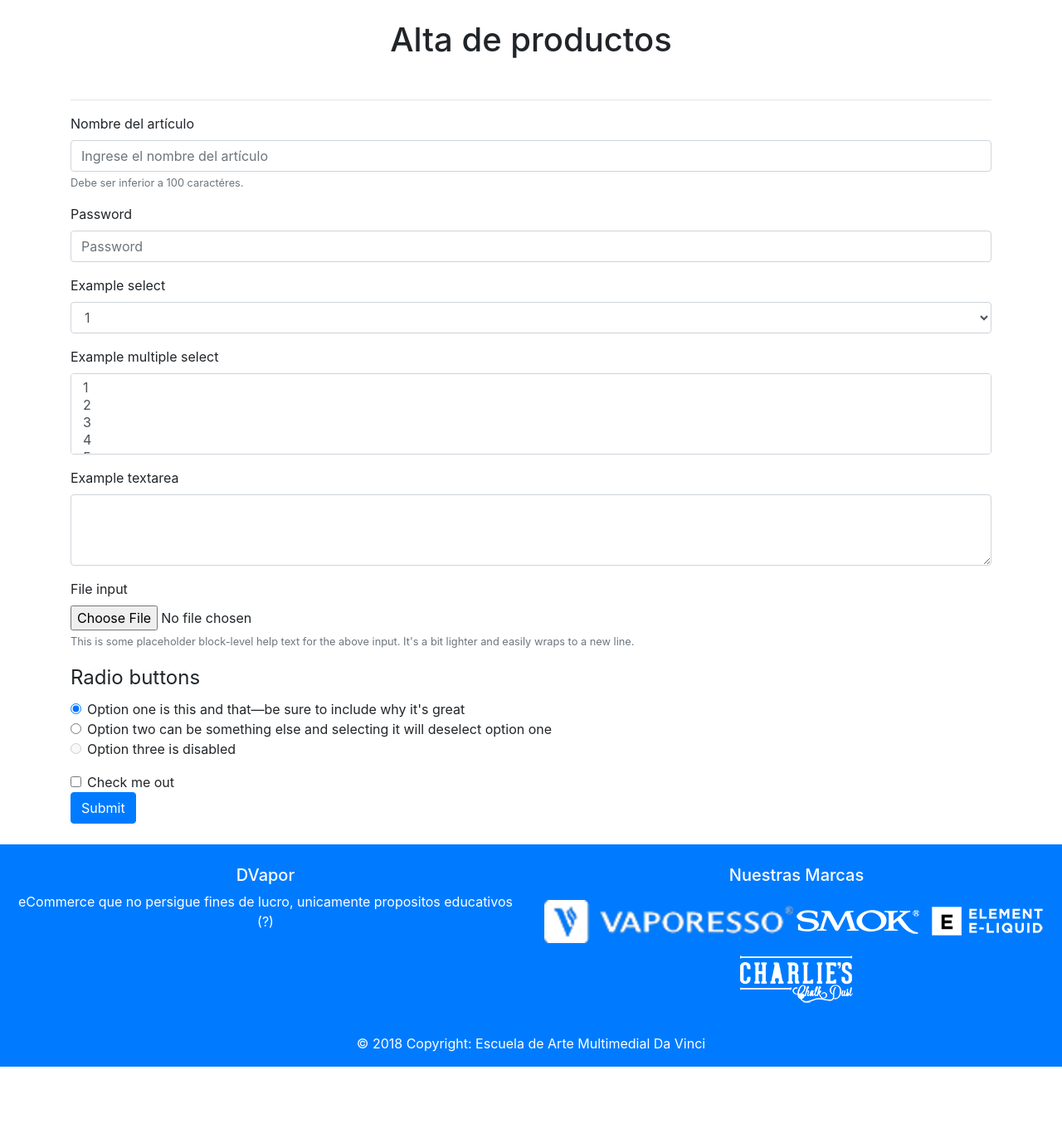
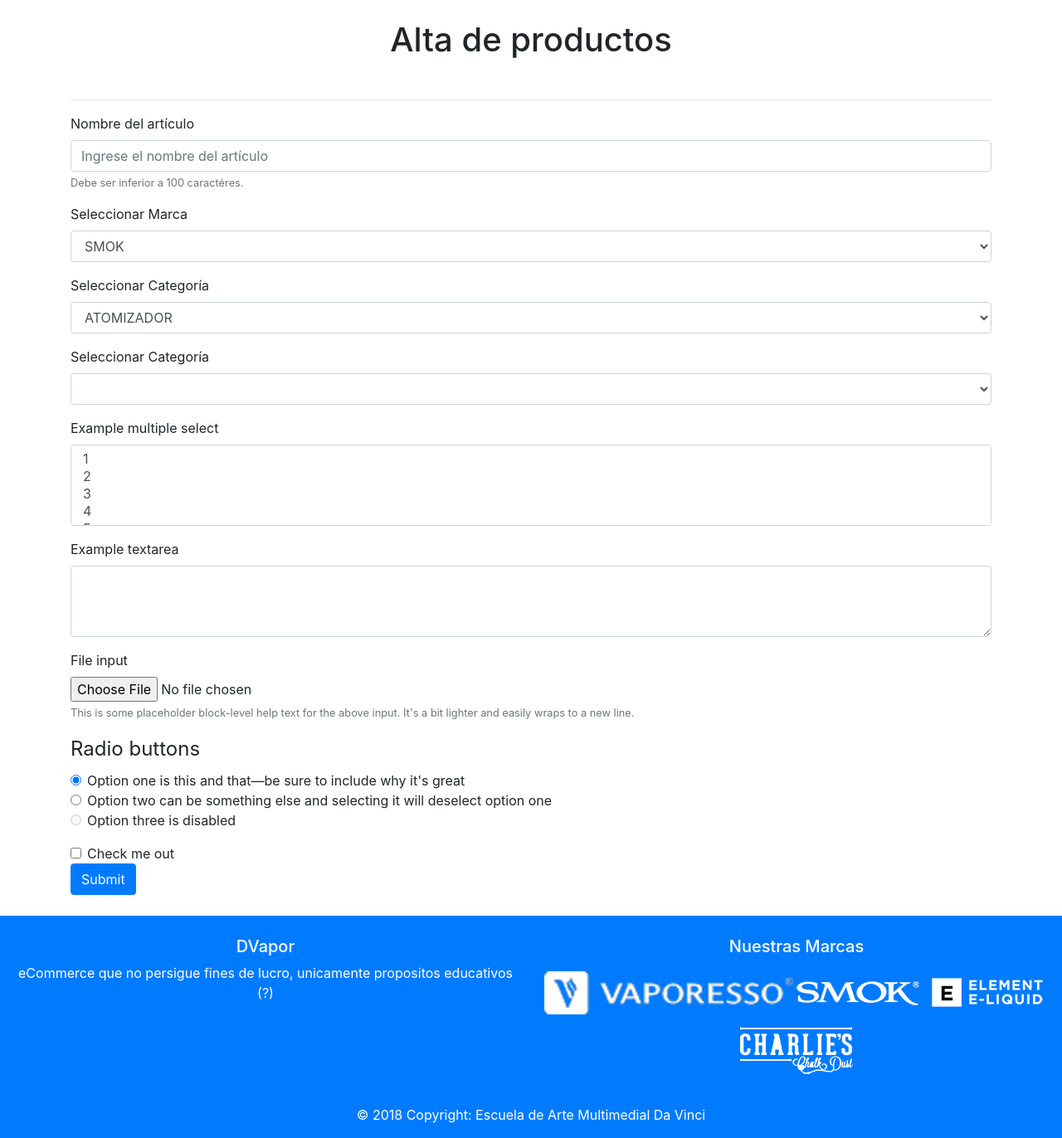
Before and after one commit to FranAlcaraz/ProduccionWeb, a PHP site: page /index.php?seccion=abm_productos_alta in a window 1280 px wide. Shown: the part 56-1428 px from the top of the page at 83% size. Before the commit the page ends 1342 px from the top, so only its background shows below. Run offline with PHP 8.4, Linux system fonts and the light colour scheme; data comes from the database, SQL or seed files in the repository; lists and menus that the app fills with data are empty.

Commit message:
ajax c/errores
Ver error de carga de subcategorias al seleccionar categoria en en formulario de alta de productos.

VERVERVER

```diff
--- a/abm_productos_alta.php
+++ b/abm_productos_alta.php
@@ -1,3 +1,22 @@
+<?php
+//include ('config/mysql.php');
+try {
+    $con = new PDO('mysql:host='.$hostname.';dbname='.$database.';port='.$port, $username,$password);
+?>
+<script>
+    console.log("Conexion Exitosa");
+</script>
+<?php
+    //print "Conexión exitosa!";
+}
+catch (PDOException $e) {
+    print "¡Error!: " . $e->getMessage();
+    die();
+}
+$marca = "SELECT * FROM marca";
+$cat = "SELECT * FROM categoria";
+$subc = "SELECT * FROM subcategoria";
+?>
 
 <br>
 <h1 class="text-center">Alta de productos</h1>
@@ -9,23 +28,43 @@
     <input type="text" class="form-control" id="nombreArticulo" aria-describedby="Nombre" placeholder="Ingrese el nombre del artículo">
     <small id="Nombre" class="form-text text-muted">Debe ser inferior a 100 caractéres.</small>
   </div>
+<!-- SELECCIONAR MARCA -->
   <div class="form-group">
-    <label for="exampleInputPassword1">Password</label>
-    <input type="password" class="form-control" id="exampleInputPassword1" placeholder="Password">
-  </div>
-  <div class="form-group">
-    <label for="exampleSelect1">Example select</label>
+    <label for="exampleSelect1">Seleccionar Marca</label>
     <select class="form-control" id="exampleSelect1">
-      <option>1</option>
-      <option>2</option>
-      <option>3</option>
-      <option>4</option>
-      <option>5</option>
+      <?php
+        $art = $con->query($marca);
+        foreach($art as $row){ ?>
+          <option id="<?=$row['ID_Marca'];?>"><?=$row['Nombre_Marca'];?></option>
+        <?php } ?>
     </select>
   </div>
+  <!-- SELECCIONAR CATEGORIA -->
+    <div class="form-group">
+    <label for="exampleSelect2">Seleccionar Categoría</label>
+    <select class="form-control" id="exampleSelect2">
+      <?php
+        $art2 = $con->query($cat);
+        foreach($art2 as $row){ ?>
+          <option id="<?=$row['ID_Categoria'];?>"><?=$row['Nombre_Categoria'];?></option>
+        <?php } ?>
+    </select>
+  </div>
+
+     <!--  subcategoria -->
+      <div class="form-group">
+    <label for="exampleSelect2">Seleccionar Categoría</label>
+    <select name="subcategoria" class="form-control" id="subcateogira">
+
+          <option value=""></option>
+
+    </select>
+  </div>
+
+
   <div class="form-group">
-    <label for="exampleSelect2">Example multiple select</label>
-    <select multiple class="form-control" id="exampleSelect2">
+    <label for="categoria">Example multiple select</label>
+    <select multiple class="form-control" id="categoria">
       <option>1</option>
       <option>2</option>
       <option>3</option>
@@ -71,3 +110,33 @@
   </div>
   <button type="submit" class="btn btn-primary">Submit</button>
 </form>
+
+
+
+
+
+
+<script>
+$(document).ready(function(){
+    $('action').change(function(){
+        var action = $(this).Attr("id");
+        var query = $(this).val();
+        var result = '';
+        if (action == "categoria")
+            {
+                result = 'subcategoria';
+
+            }
+        $.ajax({
+            url:"prosaltacat.php",
+            method: "POST",
+            data:{action:action, query:query},
+            sucess:function(data){
+                $('#'+result).html(data);
+            }
+        })
+    })
+})
+
+
+</script>
```
Also changed, not shown: prosaltacat.php (added, +34 -0 lines).
